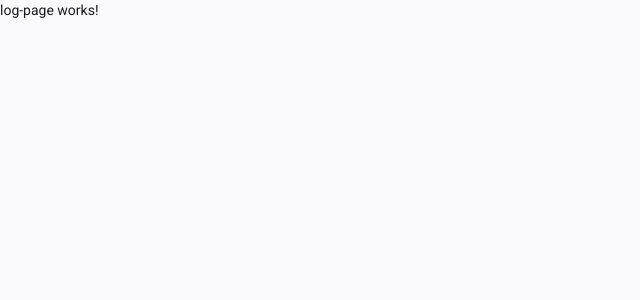
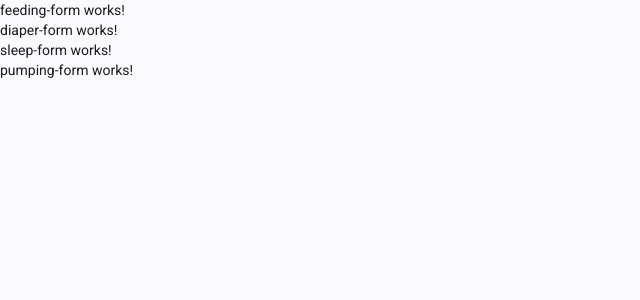
Before and after one commit to connorphu/Milk-and-Moon, an Angular app in the folder Web/: page /log in a window 1280 px wide. Shown: the top 300 px of the page, without its empty margins (0-640 px from the left). Built offline with nearby package versions, Linux system fonts and the light colour scheme.

Commit message:
Log page layout

```diff
--- a/Web/src/app/features/log/log-page/log-page.html
+++ b/Web/src/app/features/log/log-page/log-page.html
@@ -1 +1,4 @@
-<p>log-page works!</p>
+<app-feeding-form></app-feeding-form>
+<app-diaper-form></app-diaper-form>
+<app-sleep-form></app-sleep-form>
+<app-pumping-form></app-pumping-form>
```
Also changed, not shown: Web/src/app/features/log/log-page/log-page.ts (+5 -2 lines).
